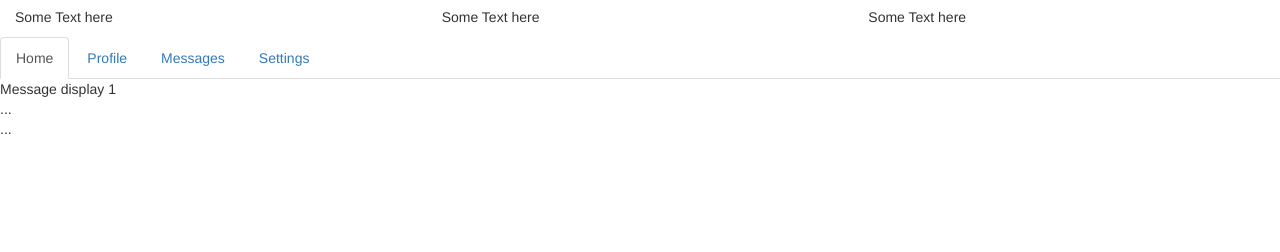
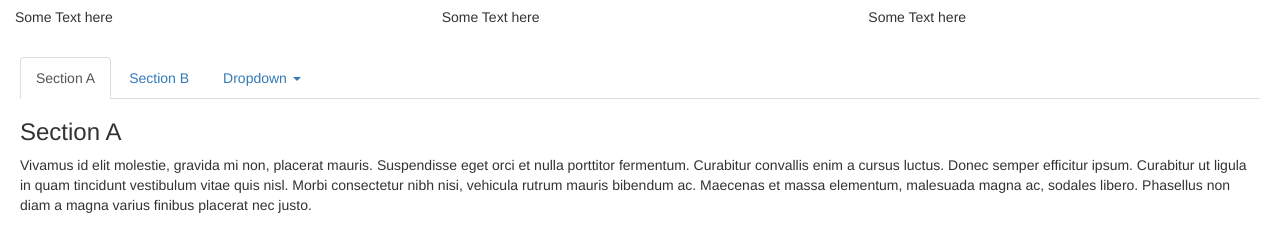
Before and after one commit to levonayim/iat381Lab1Challenge, a plain HTML site: page index.html in a window 1280 px wide. Shown: the part 126-378 px from the top of the page. Drawn offline with nearby package versions, Linux system fonts and the light colour scheme.

Commit message:
Update index.html

```diff
--- a/index.html
+++ b/index.html
@@ -3,14 +3,35 @@
 <html lang="en">
 	<head>
 		<meta charset="utf-8">
-		<title>IAT381 LAB 1</title>
+		<title>IAT381 Lab1</title>
 		<script src="js/script.js"></script>
 		<link rel="stylesheet" href="dist/css/bootstrap.css">
+
+		<script src="js/jquery-2.1.3.js"></script>
+		<script src="dist/js/bootstrap.js"></script>
+
+		<!-- Needed to add to change: Help from http://www.tutorialrepublic.com/-->
+		<script src="https://ajax.googleapis.com/ajax/libs/jquery/1.11.1/jquery.min.js"></script>
+		<script src="https://maxcdn.bootstrapcdn.com/bootstrap/3.3.1/js/bootstrap.min.js"></script>
+
+		<script type="text/javascript">
+		$(document).ready(function(){
+			$("#myTab li:eq(1) a").tab('show');
+		});
+		</script>
+
+		<style type="text/css">
+			.bs-example{
+				margin: 20px;
+			}
+		</style>
 
 </head>
 
 	<body>
+
 		<h1> Hello World!</h1>
+
 		<nav>
 			<div class="container-fluid">
 				<div class="row">
@@ -32,28 +53,41 @@
 			</div>
 		</nav>
 
-<div role="tabpanel">
-
-  <!-- Nav tabs -->
-  <ul class="nav nav-tabs" role="tablist">
-    <li role="presentation" class="active"><a href="#home" aria-controls="home" role="tab" data-toggle="tab">Home</a></li>
-    <li role="presentation"><a href="#profile" aria-controls="profile" role="tab" data-toggle="tab">Profile</a></li>
-    <li role="presentation"><a href="#messages" aria-controls="messages" role="tab" data-toggle="tab">Messages</a></li>
-    <li role="presentation"><a href="#settings" aria-controls="settings" role="tab" data-toggle="tab">Settings</a></li>
+		<div class="bs-example">
+			<ul class="nav nav-tabs">
+				<li class="active"><a data-toggle="tab" href="#sectionA">Section A</a></li>
+				<li><a data-toggle="tab" href="#sectionB">Section B</a></li>
+				<li class="dropdown">
+					<a data-toggle="dropdown" class="dropdown-toggle" href="#">Dropdown <b class="caret"></b></a>
+					<ul class="dropdown-menu">
+						<li><a data-toggle="tab" href="#dropdown1">Dropdown1</a></li>
+						<li><a data-toggle="tab" href="#dropdown2">Dropdown2</a></li>
 					</ul>
-
-  <!-- Tab panes -->
+				</li>
+			</ul>
 			<div class="tab-content">
-    <div role="tabpanel" class="tab-pane active" id="home">Message display 1</div>
-    <div role="tabpanel" class="tab-pane" id="profile">Message display 2</div></div>
-    <div role="tabpanel" class="tab-pane" id="messages">...</div>
-    <div role="tabpanel" class="tab-pane" id="settings">...</div>
+				<div id="sectionA" class="tab-pane fade in active">
+					<h3>Section A</h3>
+					<p>Vivamus id elit molestie, gravida mi non, placerat mauris. Suspendisse eget orci et nulla porttitor fermentum. Curabitur convallis enim a cursus luctus. Donec semper efficitur ipsum. Curabitur ut ligula in quam tincidunt vestibulum vitae quis nisl. Morbi consectetur nibh nisi, vehicula rutrum mauris bibendum ac. Maecenas et massa elementum, malesuada magna ac, sodales libero. Phasellus non diam a magna varius finibus placerat nec justo.</p>
 				</div>
 
+				<div id="sectionB" class="tab-pane fade">
+					<h3>Section B</h3>
+					<p>Ut eu erat eu est accumsan mollis. Sed egestas tempus malesuada. Curabitur nisi magna, finibus a nisi ut, imperdiet lobortis lectus. Aenean magna quam, semper eu aliquam eu, luctus sed neque. Nullam tempus justo erat, at vehicula nisl iaculis pharetra. Suspendisse non euismod ligula. Donec sit amet sagittis nisi. Ut ac euismod lectus, vitae porta odio..</p>
 				</div>
 
-		<script src="js/jquery-2.1.3.js"></script>
-		<script src="dist/js/bootstrap.js"></script>
+				<div id="dropdown1" class="tab-pane fade">
+					<h3>Dropdown 1</h3>
+					<p>Suspendisse sed imperdiet erat. Integer non nibh libero. Nullam tempus sem nec magna ornare, malesuada finibus mi blandit. Nam ultricies molestie sodales. Duis vitae dolor luctus lorem pulvinar venenatis ut sit amet elit. Donec ut urna varius, scelerisque turpis id, lacinia mauris.</p>
+				</div>
+
+				<div id="dropdown2" class="tab-pane fade">
+					<h3>Dropdown 2</h3>
+					<p>Duis laoreet dui nec viverra interdum. Nulla sed viverra ante, id tincidunt mi. Nulla a egestas purus. Integer fringilla, enim at lacinia cursus, dolor enim vulputate justo, ac vulputate lorem sem a metus. Nam pretium elit felis, porta convallis magna porta vel. Aenean scelerisque ornare tincidunt. Quisque maximus at dolor ac lacinia.</p>
+				</div>
+			</div>
+		</div>
+
 	</body>
 
 </html>
```
Lines whose indentation alone changed are shown as unchanged.
